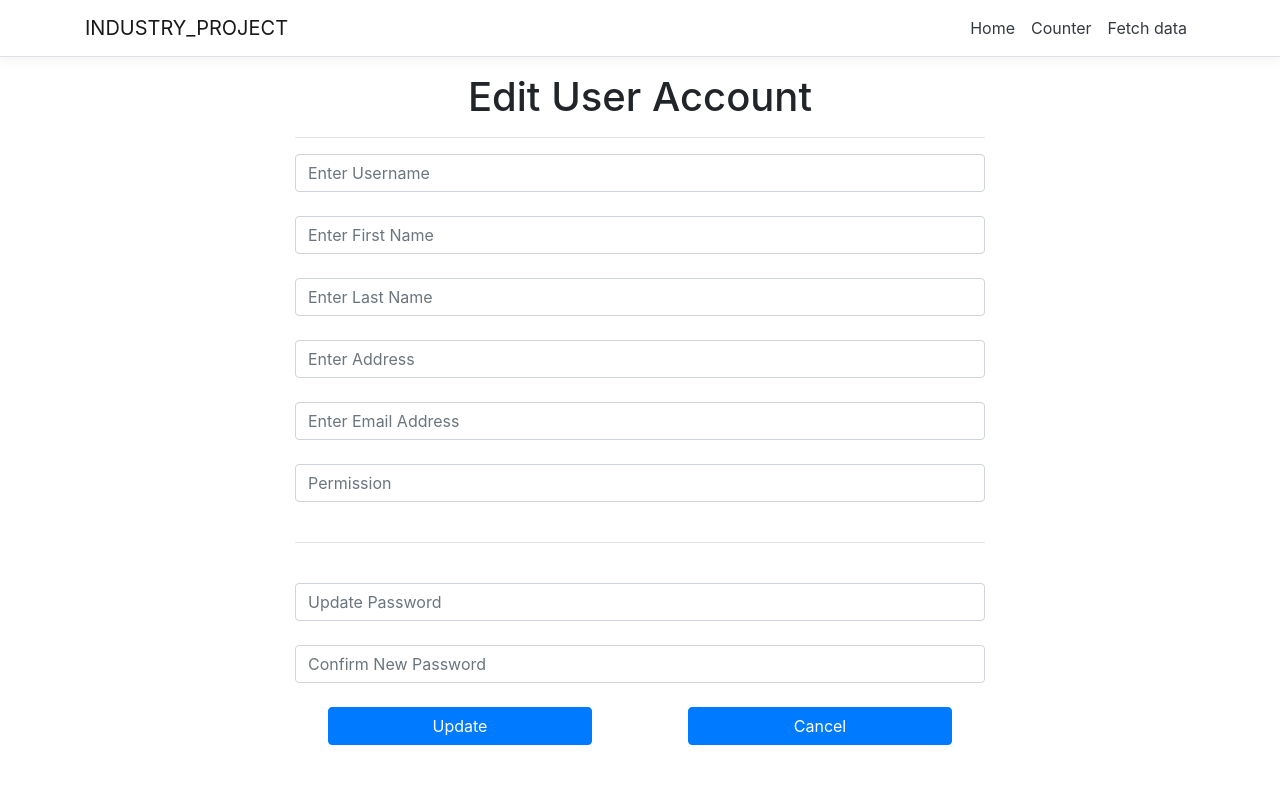
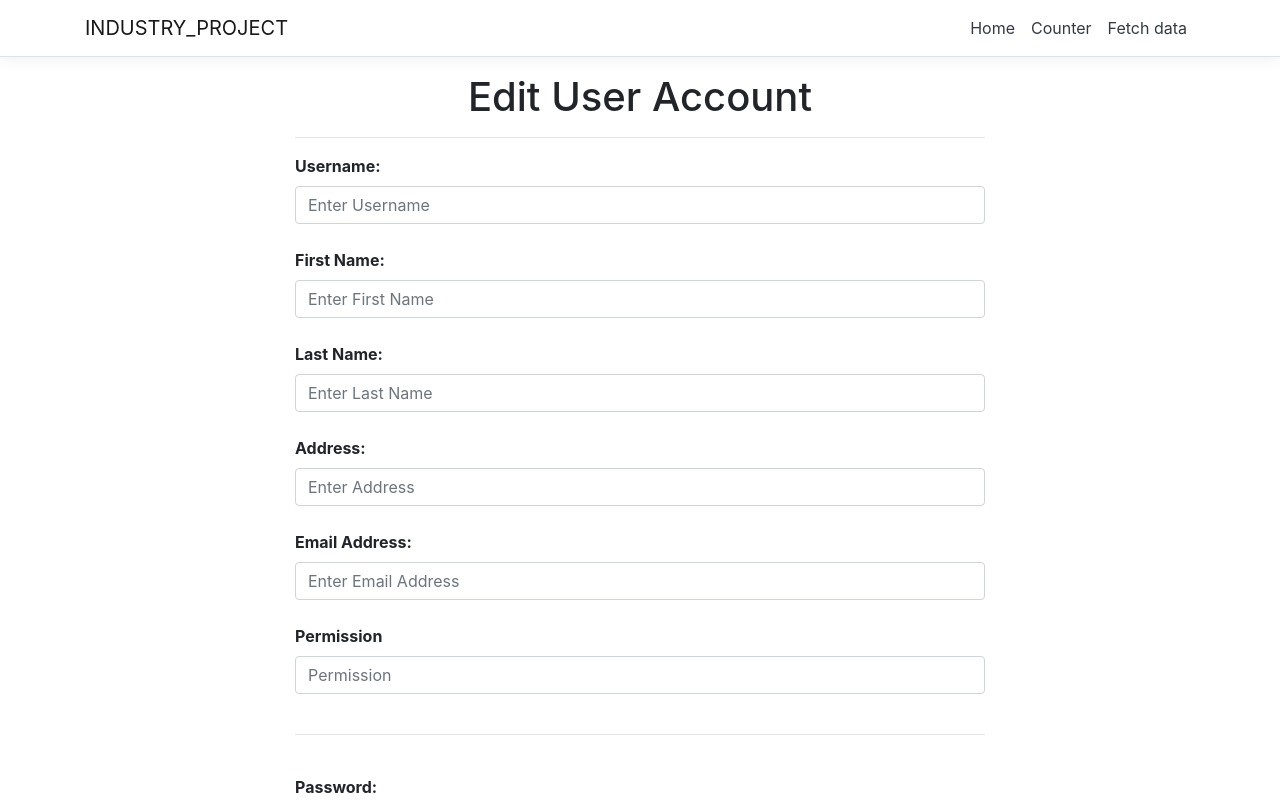
Before and after one commit to VincentNing66/INDUSTRY-PROJECT, a React (Create React App) app in the folder ClientApp/: page /EditUserAccount in a window 1280 px wide. Shown: the top 800 px of the page. Built offline with nearby package versions, Linux system fonts and the light colour scheme.

Commit message:
Added labels to each input box

```diff
--- a/ClientApp/src/components/EditUserAccountForm.js
+++ b/ClientApp/src/components/EditUserAccountForm.js
@@ -11,22 +11,30 @@ export class EditUserAccountForm extends Component {
                 <h1 className="center-text">Edit User Account</h1>
                 <hr></hr>
                 <form action="action_page.php" method="post">
+                    <label for="username"><b>Username:</b></label>
                     <input className="form-control" type="text" placeholder="Enter Username" name="username" id="username" required ></input>
                     <br></br>
+                    <label for="firstname"><b>First Name:</b></label><br></br>
                     <input className="form-control" type="text" placeholder="Enter First Name" name="firstname" id="firstname" required ></input>
                     <br></br>
+                    <label for="lastname"><b>Last Name:</b></label><br></br>
                     <input className="form-control" type="text" placeholder="Enter Last Name" name="lastname" id="lastname" required ></input>
                     <br></br>
+                    <label for="address"><b>Address:</b></label><br></br>
                     <input className="form-control" type="text" placeholder="Enter Address" name="address" id="address" required ></input>
                     <br></br>
+                    <label for="emailAddress"><b>Email Address:</b></label><br></br>
                     <input className="form-control" type="text" placeholder="Enter Email Address" name="emailAddress" id="emailAddress" required ></input>
                     <br></br>
+                    <label for="permission"><b>Permission</b></label><br></br>
                     <input className="form-control" type="text" placeholder="Permission" name="permission" id="permission" required ></input>
                     <br></br>
                     <hr></hr>
                     <br></br>
+                    <label for="updatePassword"><b>Password:</b></label><br></br>
                     <input className="form-control" type="password" placeholder="Update Password" name="permission" id="updatePassword" required ></input>
                     <br></br>
+                    <label for="confirmPassword"><b>Confirm Password:</b></label><br></br>
                     <input className="form-control" type="password" placeholder="Confirm New Password" name="confirmPassword" id="confirmPassword" required ></input>
                     <br></br>
                     <div className="justify-content-center row">
```
Also changed, not shown: 1 other file (tests, documents, lock files or other folders).
